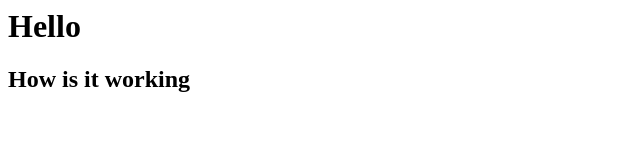
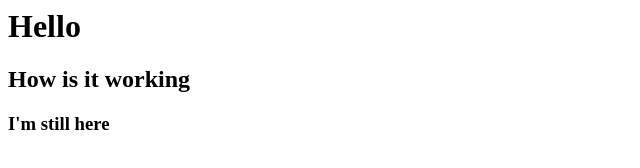
Before and after one commit to Kargobob/continuous-integration, a plain HTML site: page index.html in a window 1280 px wide. Shown: the whole page, without its empty margins (0-640 px from the left). Drawn offline with Linux system fonts and the light colour scheme.

Commit message:
This is second test

```diff
--- a/index.html
+++ b/index.html
@@ -3,5 +3,6 @@
 <body>
 <h1> Hello </h1>
 <h2> How is it working </h2>
+<h3> I'm still here <h3>
 </body>
 </html>
```
